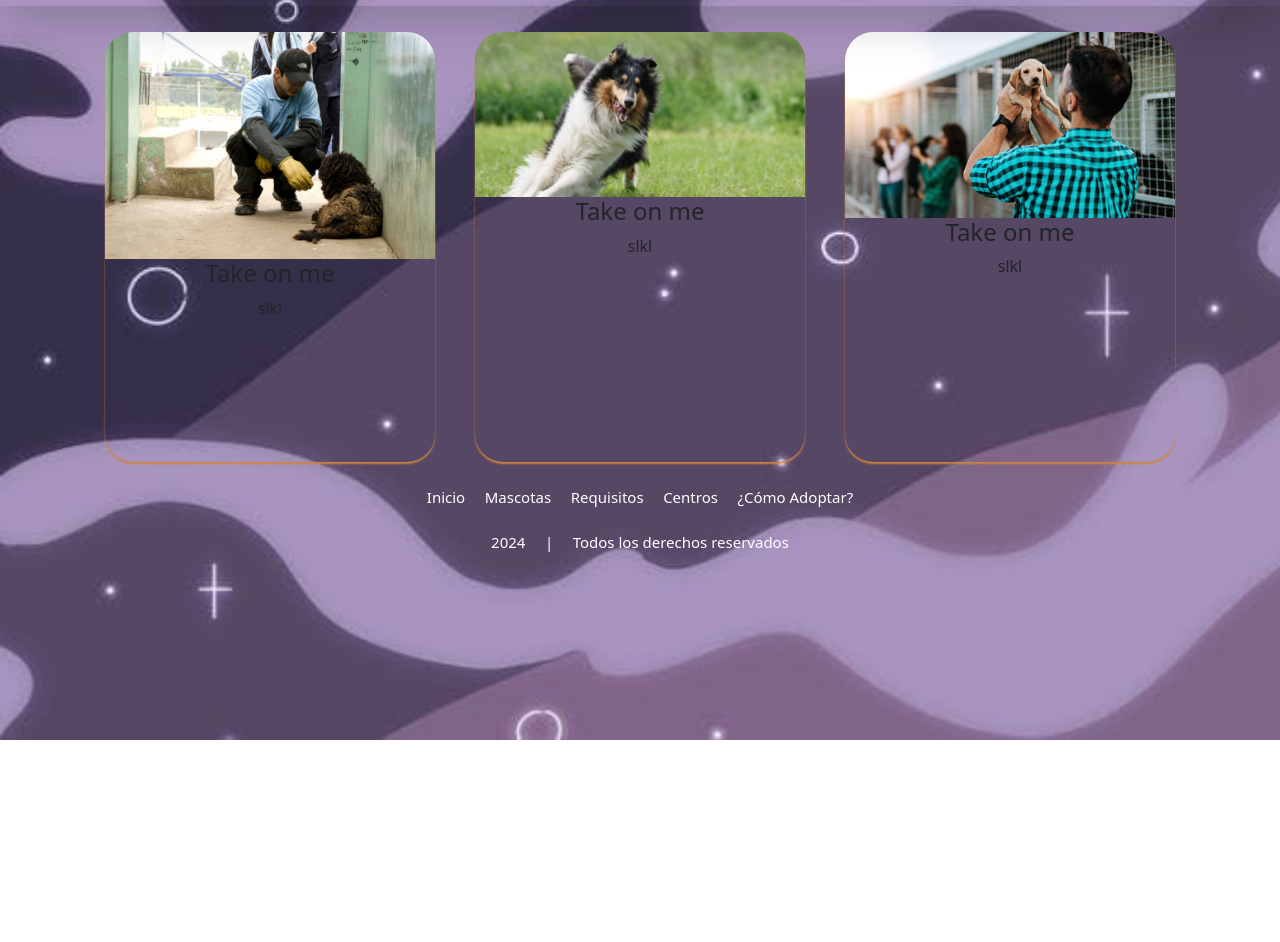
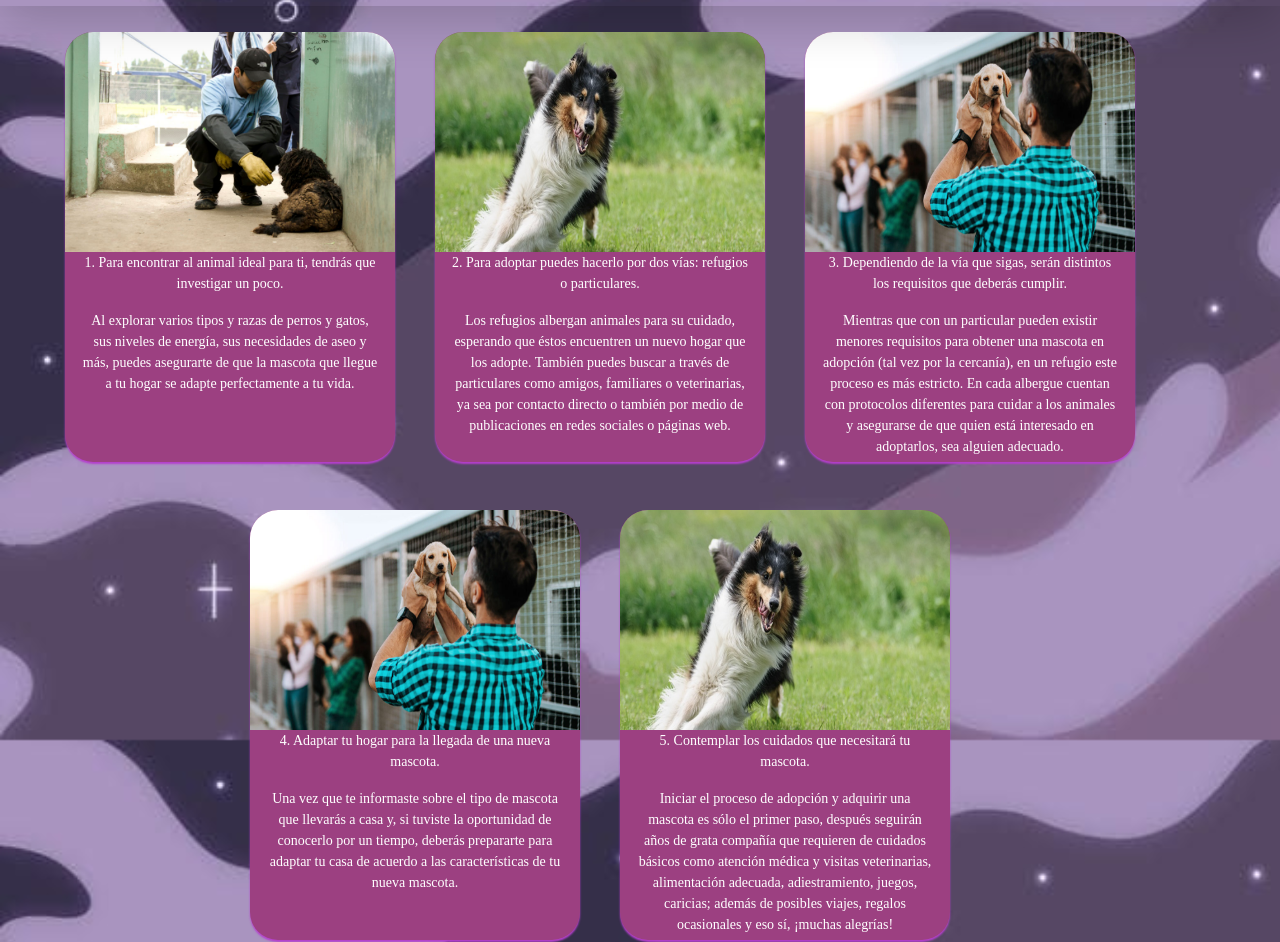
Before and after one commit to solmsl/riab-project, a website: page src/requisitos.html in a window 1280 px wide. Shown: the part 60-1002 px from the top of the page. Before the commit the page ends 800 px from the top, so only its background shows below. Drawn offline with nearby package versions, Linux system fonts and the light colour scheme; a web font is replaced by a local one.

Commit message:
pagina requisitos

```diff
--- a/src/requisitos.html
+++ b/src/requisitos.html
@@ -48,20 +48,35 @@
     <article class="requisitos_container">
       <div class="requisitos_card">
         <img src="./img/res.jpg" alt="">
-        <h4>Take on me</h4>
-        <p>slkl</p>
+        <p>1. Para encontrar al animal ideal para ti, tendrás que investigar un poco.</p>
+        <p>Al explorar varios tipos y razas de perros y gatos, sus niveles de energía, sus necesidades de aseo y más, puedes asegurarte de que la mascota que llegue a tu hogar se adapte perfectamente a tu vida.</p>
       </div>
       <div class="requisitos_card">
         <img src="./img/perrohiperactivo.png" alt="">
-        <h4>Take on me</h4>
-        <p>slkl</p>
+        <p>2. Para adoptar puedes hacerlo por dos vías: refugios o particulares.</p>
+        <p>Los refugios albergan animales para su cuidado, esperando que éstos encuentren un nuevo hogar que los adopte. También puedes buscar a través de particulares como amigos, familiares o veterinarias, ya sea por contacto directo o también por medio de publicaciones en redes sociales o páginas web.</p>
       </div>
       <div class="requisitos_card">
         <img src="./img/perrito.jpg" alt="">
-        <h4>Take on me</h4>
-        <p>slkl</p>
+        <p>3. Dependiendo de la vía que sigas, serán distintos los requisitos que deberás cumplir.</p>
+        <p>Mientras que con un particular pueden existir menores requisitos para obtener una mascota en adopción (tal vez por la cercanía), en un refugio este proceso es más estricto. En cada albergue cuentan con protocolos diferentes para cuidar a los animales y asegurarse de que quien está interesado en adoptarlos, sea alguien adecuado.</p>
       </div>
     </article>
+    <br><br>
+
+    <article class="requisitos_container justify-content-center">
+      <div class="requisitos_card">
+        <img src="./img/perrito.jpg" alt="">
+        <p>4. Adaptar tu hogar para la llegada de una nueva mascota.</p>
+        <p>Una vez que te informaste sobre el tipo de mascota que llevarás a casa y, si tuviste la oportunidad de conocerlo por un tiempo, deberás prepararte para adaptar tu casa de acuerdo a las características de tu nueva mascota.</p>
+      </div>
+      <div class="requisitos_card">
+        <img src="./img/perrohiperactivo.png" alt="">
+        <p>5. Contemplar los cuidados que necesitará tu mascota.</p>
+        <p>Iniciar el proceso de adopción y adquirir una mascota es sólo el primer paso, después seguirán años de grata compañía que requieren de cuidados básicos como atención médica y visitas veterinarias, alimentación adecuada, adiestramiento, juegos, caricias; además de posibles viajes, regalos ocasionales y eso sí, ¡muchas alegrías!</p>
+      </div>
+    </article>
+
   </section>
   <br>
   <footer>
@@ -73,7 +88,9 @@
       <a href="centros.html">Centros</a> &nbsp;  &nbsp;
       <a href="adoptar.html">¿Cómo Adoptar?</a>
     </div> <br>
+
       2024 &nbsp; &nbsp; | &nbsp; &nbsp; Todos los derechos reservados
+
   </footer>
 
   <script src="https://cdn.jsdelivr.net/npm/bootstrap@5.3.3/dist/js/bootstrap.bundle.min.js" integrity="sha384-YvpcrYf0tY3lHB60NNkmXc5s9fDVZLESaAA55NDzOxhy9GkcIdslK1eN7N6jIeHz" crossorigin="anonymous"></script>
--- a/src/sass/_base.scss
+++ b/src/sass/_base.scss
@@ -16,4 +16,5 @@ body{
     height: 100vh; /* Asegura que el body ocupe toda la altura de la ventana */
     justify-content: center;
     align-items: center;
+    flex-direction: column;
 }
--- a/src/sass/componentes/_footer.scss
+++ b/src/sass/componentes/_footer.scss
@@ -10,7 +10,8 @@ footer{
     min-height: 100px;
     padding: 20px;
     text-align: center;
-
+    position: relative;
+    margin-top: auto;
 }
 
 .paginas_footer{
--- a/src/sass/pages/_requisitos.scss
+++ b/src/sass/pages/_requisitos.scss
@@ -1,3 +1,5 @@
+@import "../base/fonts";
+
 .requisitos_container{
     width: 100%;
     max-width: 1200px;
@@ -5,24 +7,34 @@
     display: flex;
     flex-wrap: wrap;
     justify-content: center;
-    margin: auto;
 
     .requisitos_card{
+        background-color: rgb(156, 64, 129);
+        color: white;
         width: 330px;
         height: 430px;
         border-radius: 28px;
-        box-shadow: 0 2px 2px peru;
+        box-shadow: 0 2px 2px rgb(181, 63, 205);
         overflow: hidden;
         margin: 20px;
         text-align: center;
+        font-family: 'letras-grandes';
         transition: 0.5s;
 
         &:hover{
-            transform: translateY(-15px);
-            box-shadow: 0 12px 16px red;
+            transform: translateY(-9px);
+            box-shadow: 0 12px 16px rgba(124, 6, 75, 0.377);
         }
         img{
             width: 330px;
+            height: 220px;
         }
+
+        p{
+            padding: 0 1rem;
+            font-size: 14px;
+            font-weight: 300;
+        }
+
     }
 }
```
Also changed, not shown: src/styles/main.css, 1 other file.
